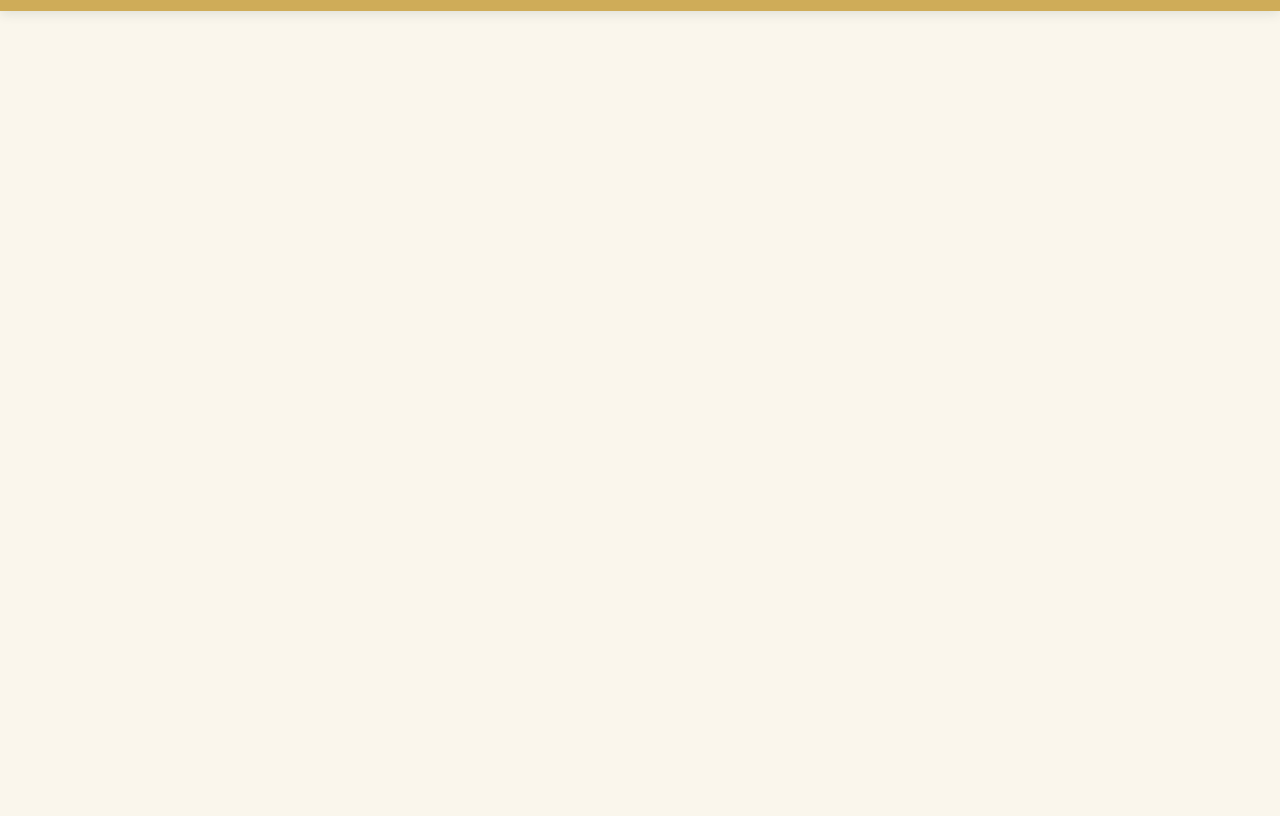
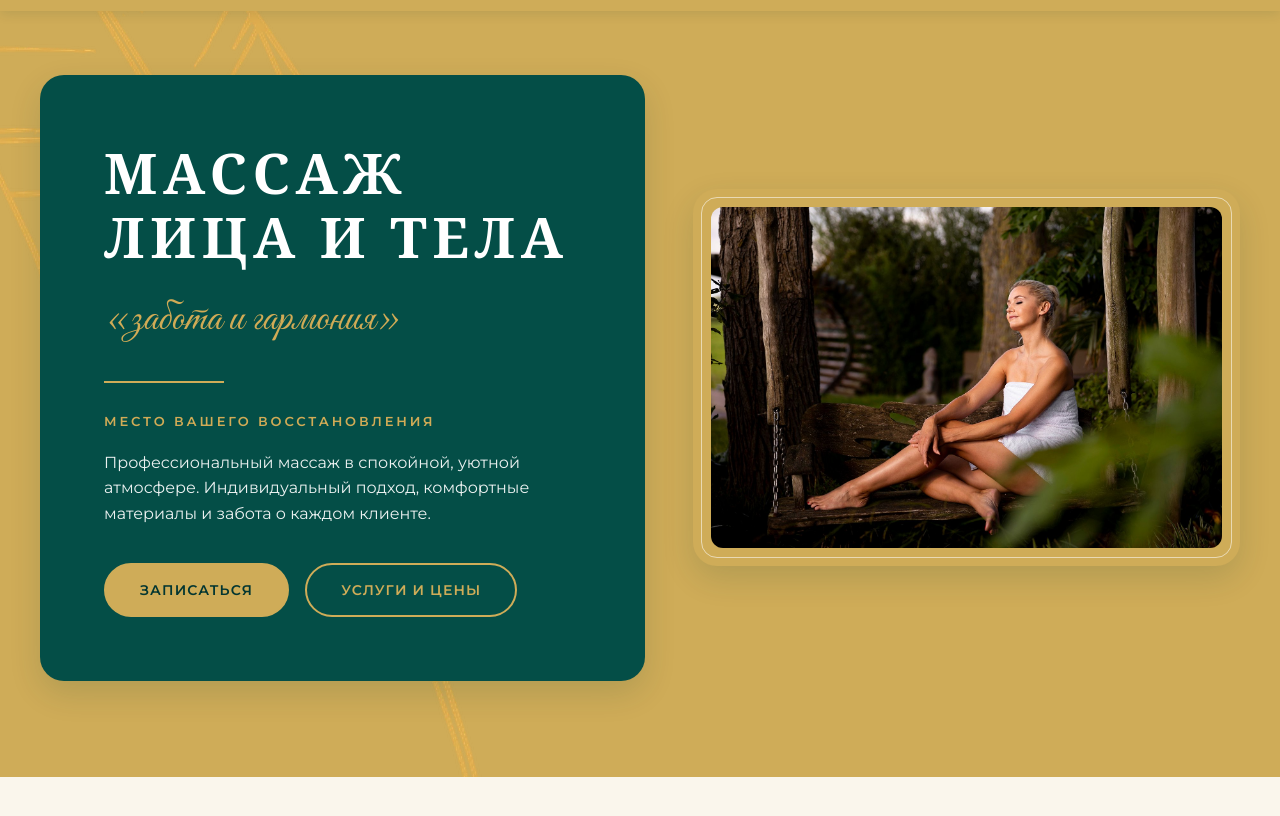
Before and after one commit to bychikola/massage-site, a plain HTML site: page index.html in a window 1280 px wide. Shown: the part 58-874 px from the top of the page. Before the commit the page ends 837 px from the top, so only its background shows below. Drawn offline with nearby package versions, Linux system fonts and the light colour scheme.

Commit message:
feat: hero section with PSD photo, gold frame and leaf decoration

```diff
--- a/css/style.css
+++ b/css/style.css
@@ -183,3 +183,100 @@ a { color: inherit; }
   .nav__link { font-size: 16px; }
   .nav__cta { margin-top: 8px; }
 }
+
+/* ===== Hero ===== */
+.hero {
+  position: relative;
+  background: var(--gold);
+  overflow: hidden;
+  padding: 64px 0 96px;
+}
+.hero__inner {
+  display: grid;
+  grid-template-columns: 1.05fr 0.95fr;
+  align-items: center;
+  gap: 48px;
+  position: relative;
+  z-index: 1;
+}
+.hero__panel {
+  background: var(--teal);
+  border-radius: var(--radius);
+  padding: clamp(40px, 5vw, 72px);
+  color: var(--white);
+  box-shadow: var(--shadow);
+}
+.hero__title {
+  font-family: var(--font-title);
+  font-size: clamp(34px, 4.6vw, 56px);
+  font-weight: 600;
+  line-height: 1.15;
+  text-transform: uppercase;
+  letter-spacing: .1em;
+}
+.hero__tagline {
+  font-family: var(--font-script);
+  font-size: clamp(30px, 3.4vw, 42px);
+  color: var(--gold-text);
+  margin-top: 18px;
+}
+.hero__divider {
+  width: 120px;
+  height: 2px;
+  background: var(--gold);
+  margin: 28px 0;
+}
+.hero__subtitle {
+  font-size: 13px;
+  font-weight: 600;
+  letter-spacing: .22em;
+  text-transform: uppercase;
+  color: var(--gold-text);
+}
+.hero__body {
+  margin-top: 18px;
+  max-width: 460px;
+  font-size: 16px;
+  opacity: .92;
+}
+.hero__actions {
+  display: flex;
+  flex-wrap: wrap;
+  gap: 16px;
+  margin-top: 36px;
+}
+.hero__media {
+  position: relative;
+  padding: 18px;
+  background: var(--gold);
+  border-radius: var(--radius);
+  box-shadow: var(--shadow);
+}
+.hero__media::before {
+  content: "";
+  position: absolute;
+  inset: 8px;
+  border: 1px solid rgba(255, 255, 255, .55);
+  border-radius: calc(var(--radius) - 8px);
+  pointer-events: none;
+}
+.hero__photo {
+  border-radius: calc(var(--radius) - 12px);
+  width: 100%;
+  height: auto;
+  aspect-ratio: 3 / 2;
+  object-fit: cover;
+}
+.hero__leaf {
+  position: absolute;
+  left: -60px;
+  bottom: -80px;
+  width: min(46vw, 560px);
+  opacity: .9;
+  pointer-events: none;
+}
+@media (max-width: 900px) {
+  .hero { padding-top: 32px; }
+  .hero__inner { grid-template-columns: 1fr; gap: 32px; }
+  .hero__leaf { width: 70vw; left: auto; right: -80px; }
+}
--- a/index.html
+++ b/index.html
@@ -36,7 +36,29 @@
 
   <main>
     <!-- Task 4 -->
-    <section class="hero" id="home"></section>
+    <section class="hero" id="home">
+      <div class="container hero__inner">
+        <div class="hero__panel">
+          <h1 class="hero__title">Массаж лица и&nbsp;тела</h1>
+          <p class="hero__tagline">«забота и&nbsp;гармония»</p>
+          <!-- ЗАМЕНИТЬ: подзаголовок и текст ниже — реальные слова мамы -->
+          <div class="hero__divider" aria-hidden="true"></div>
+          <p class="hero__subtitle">место вашего восстановления</p>
+          <p class="hero__body">
+            Профессиональный массаж в спокойной, уютной атмосфере.
+            Индивидуальный подход, комфортные материалы и забота о&nbsp;каждом клиенте.
+          </p>
+          <div class="hero__actions">
+            <a class="btn btn--fill" href="#booking">Записаться</a>
+            <a class="btn btn--outline" href="#services">Услуги и цены</a>
+          </div>
+        </div>
+        <div class="hero__media">
+          <img class="hero__photo" src="img/hero.jpg" alt="Сеанс массажа: спокойная спа-атмосфера" width="1600" height="1065" loading="eager">
+        </div>
+      </div>
+      <img class="hero__leaf" src="img/leaf.webp" alt="" aria-hidden="true">
+    </section>
     <!-- Task 5 -->
     <section class="services section" id="services"></section>
     <!-- Task 6 -->
```
Also changed, not shown: img/hero.jpg (added), img/leaf.webp (added).
